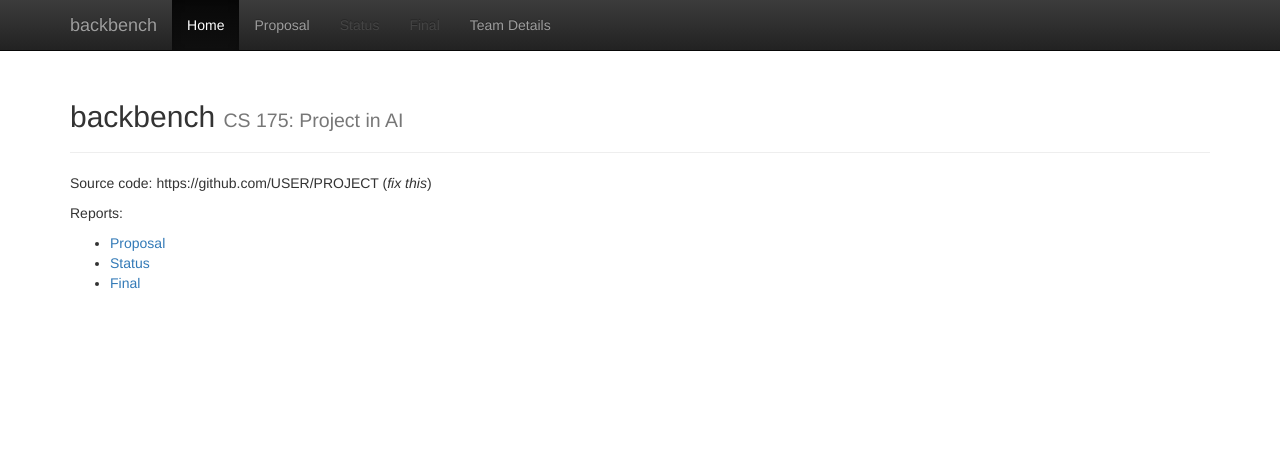
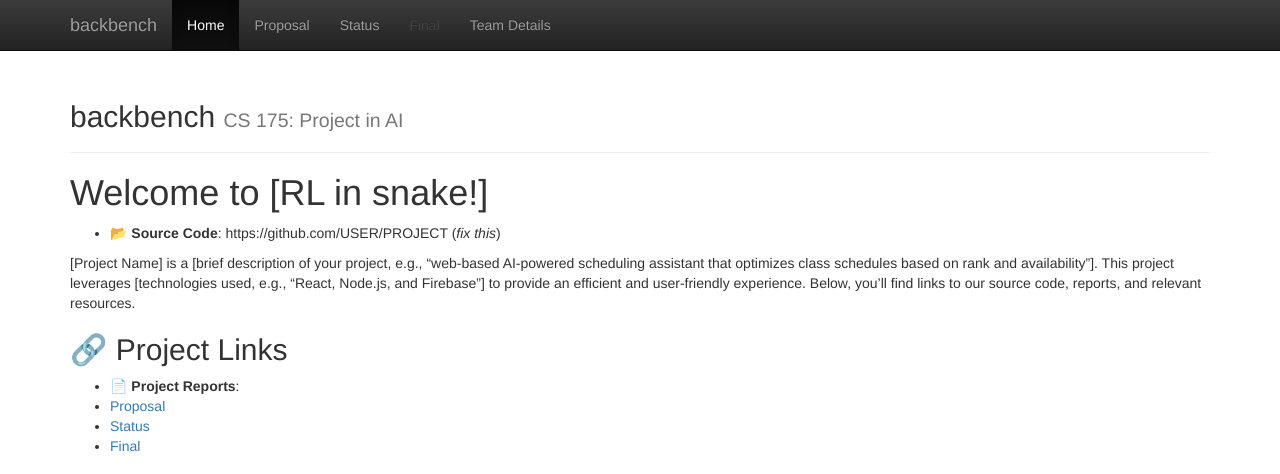
Before and after one commit to mcthoma1/backbench, a Jekyll site: the page built from docs/index.md, in a window 1280 px wide and 1032 px high. Shown: the top 474 px of the window. Built offline with Jekyll 4.4.1, drawn with Linux system fonts in a browser that asks for light colours; some of the changed text lies outside the part shown.

Commit message:
index.md changed

```diff
--- a/docs/index.md
+++ b/docs/index.md
@@ -2,11 +2,26 @@
 layout: default
 title:  Home
 ---
+# Welcome to [RL in snake!]
 
-Source code: https://github.com/USER/PROJECT (_fix this_)
+- 📂 **Source Code**: https://github.com/USER/PROJECT (_fix this_)
 
-Reports:
+[Project Name] is a [brief description of your project, e.g., "web-based AI-powered scheduling assistant that optimizes class schedules based on rank and availability"]. This project leverages [technologies used, e.g., "React, Node.js, and Firebase"] to provide an efficient and user-friendly experience. Below, you'll find links to our source code, reports, and relevant resources.
 
+## 🔗 Project Links
+
+- 📄 **Project Reports**:
 - [Proposal](proposal.html)
 - [Status](status.html)
 - [Final](final.html)
+
+## 🖼️ Screenshots & Media
+
+![Project Screenshot](images/screenshot.png)
+_A brief caption explaining the image above._
+
+## 🔍 References & Resources
+
+- [Technology Stack Used](#) (_Replace with actual links_)
+- [Relevant Research Papers](#) (_Replace with actual links_)
+- [Tutorials & Guides](#) (_Replace with actual links_)
```
Also changed, not shown: docs/status.md (added, +50 -0 lines).
